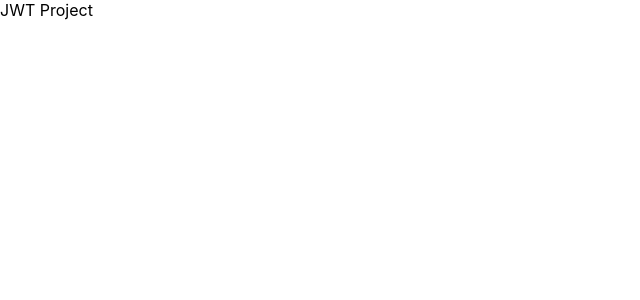
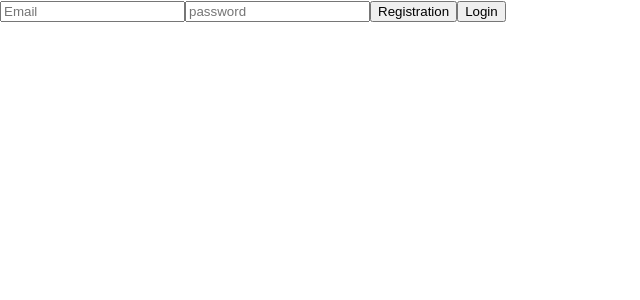
Before and after one commit to AleksandrRyb/jwt_project, a React (Create React App) app in the folder client/: page / in a window 1280 px wide. Shown: the top 300 px of the page, without its empty margins (0-640 px from the left). Built offline with nearby package versions, Linux system fonts and the light colour scheme.

Commit message:
Context connection

```diff
--- a/client/src/App.tsx
+++ b/client/src/App.tsx
@@ -1,7 +1,12 @@
 import React from "react";
+import LoginForm from "./components/LoginForm";
 
 const App: React.FC = () => {
-  return <div className="App">JWT Project</div>;
+  return (
+    <div className="App">
+      <LoginForm />
+    </div>
+  );
 };
 
 export default App;
--- a/client/src/components/LoginForm.tsx
+++ b/client/src/components/LoginForm.tsx
@@ -1,6 +1,8 @@
-import { FC, useState } from "react";
+import { FC, useState, useContext } from "react";
+import { Context } from "..";
 
 const LoginForm: FC = () => {
+  const { store } = useContext(Context);
   const [password, setPassword] = useState<string>("");
   const [email, setEmail] = useState<string>("");
 
@@ -18,8 +20,10 @@ const LoginForm: FC = () => {
         type="password"
         onChange={(event) => setPassword(event.target.value)}
       />
-      <button>Registration</button>
-      <button>Login</button>
+      <button onClick={() => store.registration(email, password)}>
+        Registration
+      </button>
+      <button onClick={() => store.login(email, password)}>Login</button>
     </div>
   );
 };
```
